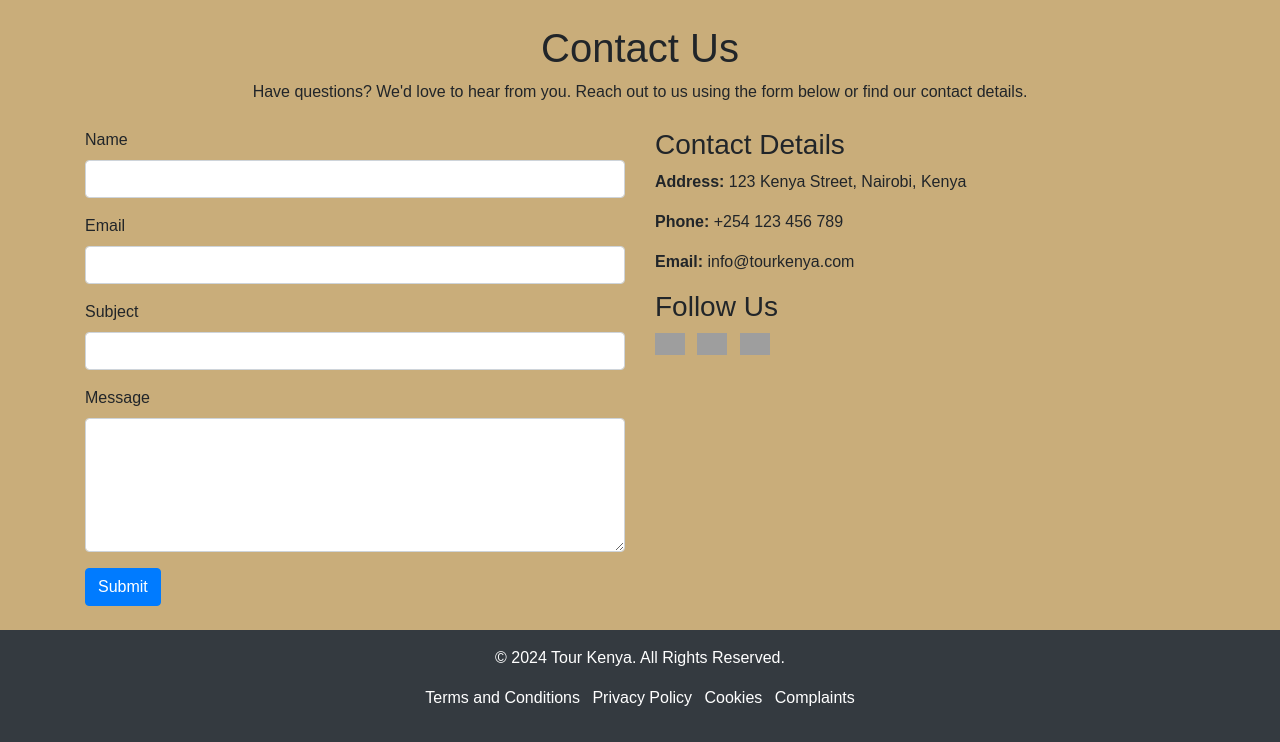
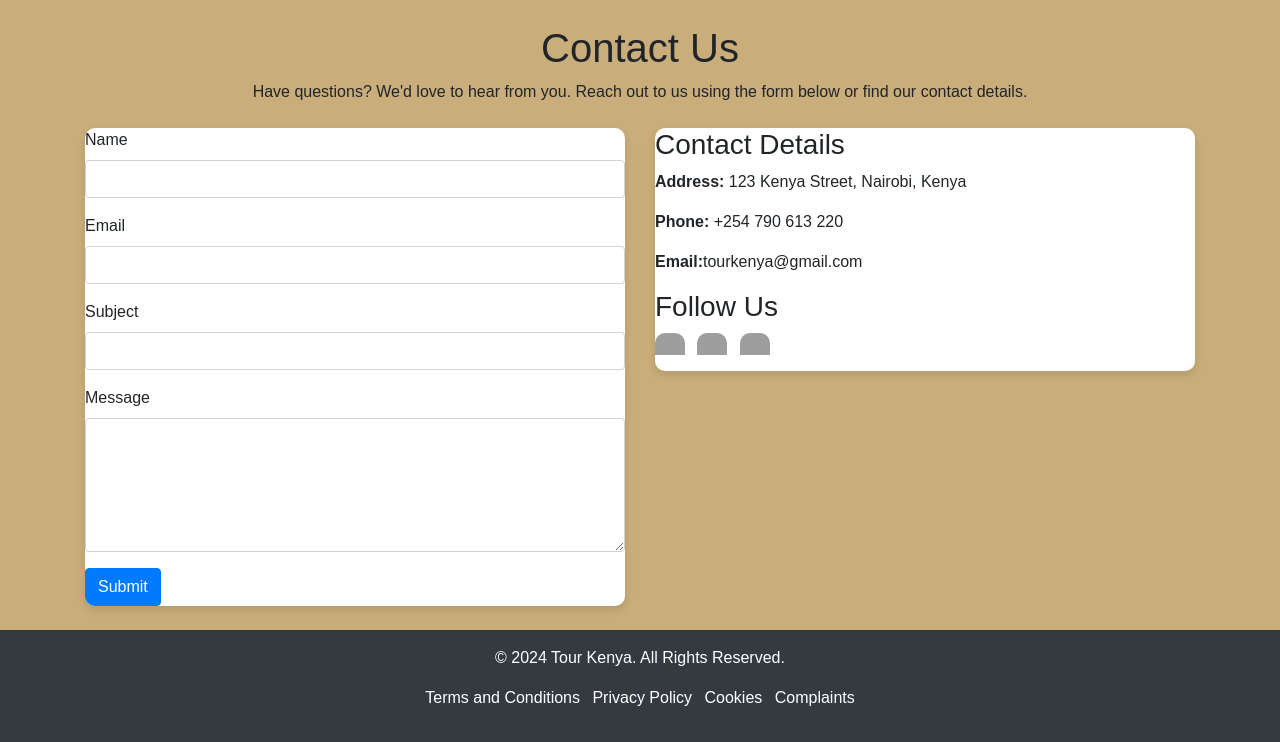
Before and after one commit to Kimuruae/Travel, a PHP site: page /contact.php in a window 1280 px wide. Shown: the part 80-822 px from the top of the page. Run offline with PHP 8.4, Linux system fonts and the light colour scheme; grey boxes are pictures that could not be loaded.

Commit message:
Put the contact info in a box using css

```diff
--- a/contact.php
+++ b/contact.php
@@ -9,6 +9,7 @@ include_once("templates/header.php");
     <div class="row mt-4">
       <!-- Contact Form -->
       <div class="col-md-6">
+      <div class="card">
         <form action="submit_contact_form.php" method="post">
           <div class="mb-3">
             <label for="name" class="form-label">Name</label>
@@ -29,12 +30,14 @@ include_once("templates/header.php");
           <button type="submit" class="btn btn-primary">Submit</button>
         </form>
       </div>
+    </div>
       <!-- Contact Details -->
       <div class="col-md-6">
+      <div class="card">
         <h3>Contact Details</h3>
         <p><strong>Address:</strong> 123 Kenya Street, Nairobi, Kenya</p>
-        <p><strong>Phone:</strong> +254 123 456 789</p>
-        <p><strong>Email:</strong> info@tourkenya.com</p>
+        <p><strong>Phone:</strong> +254 790 613 220</p>
+        <p><strong>Email:</strong>tourkenya@gmail.com</p>
         <h3>Follow Us</h3>
         <ul class="list-inline">
           <li class="list-inline-item"><a href="#"><img src="images/facebook.png" alt="Facebook" style="width:30px;"></a></li>
@@ -44,4 +47,5 @@ include_once("templates/header.php");
       </div>
     </div>
   </div>
-  <?php include_once("templates/footer.php");?>
+</div>
+<?php include_once("templates/footer.php");?>
```
